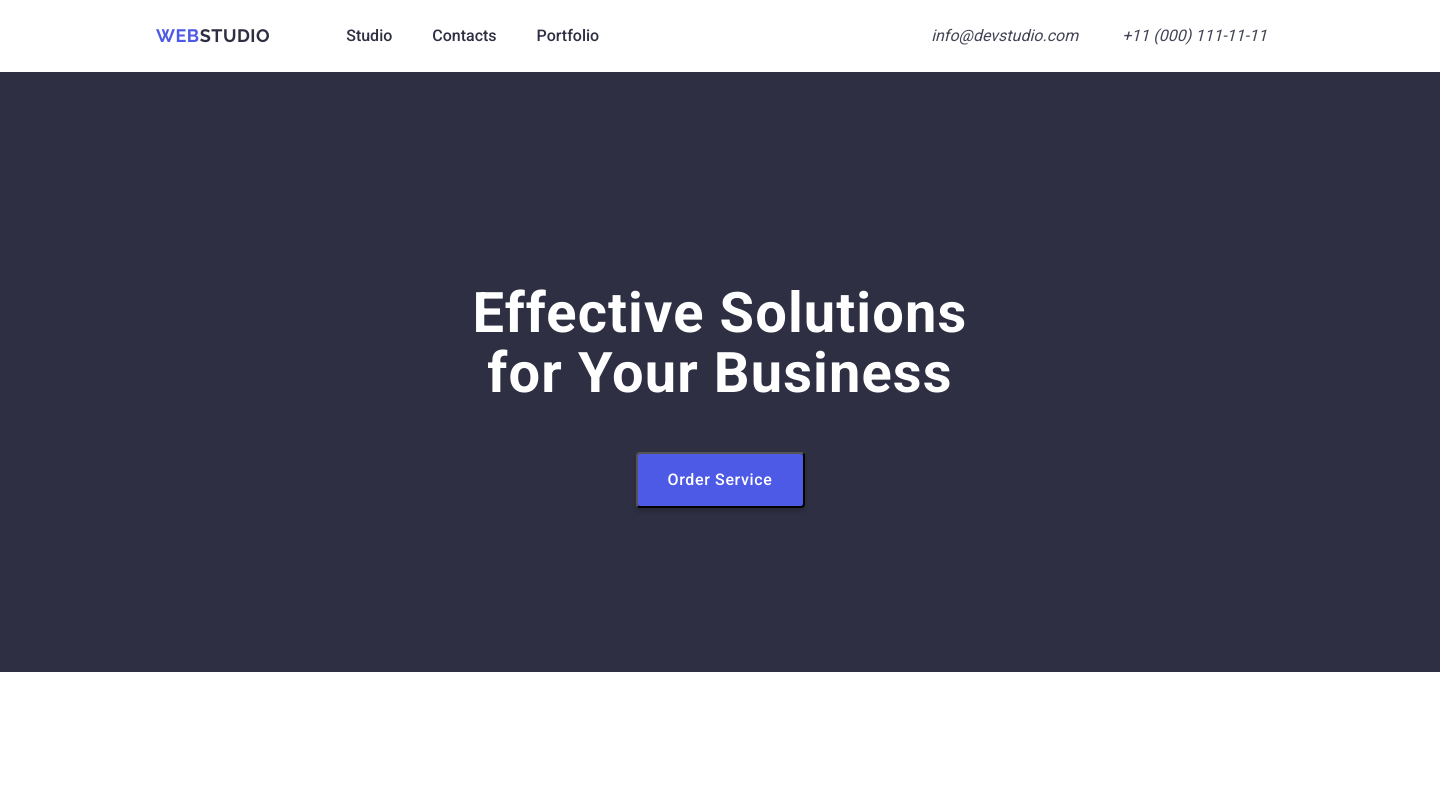
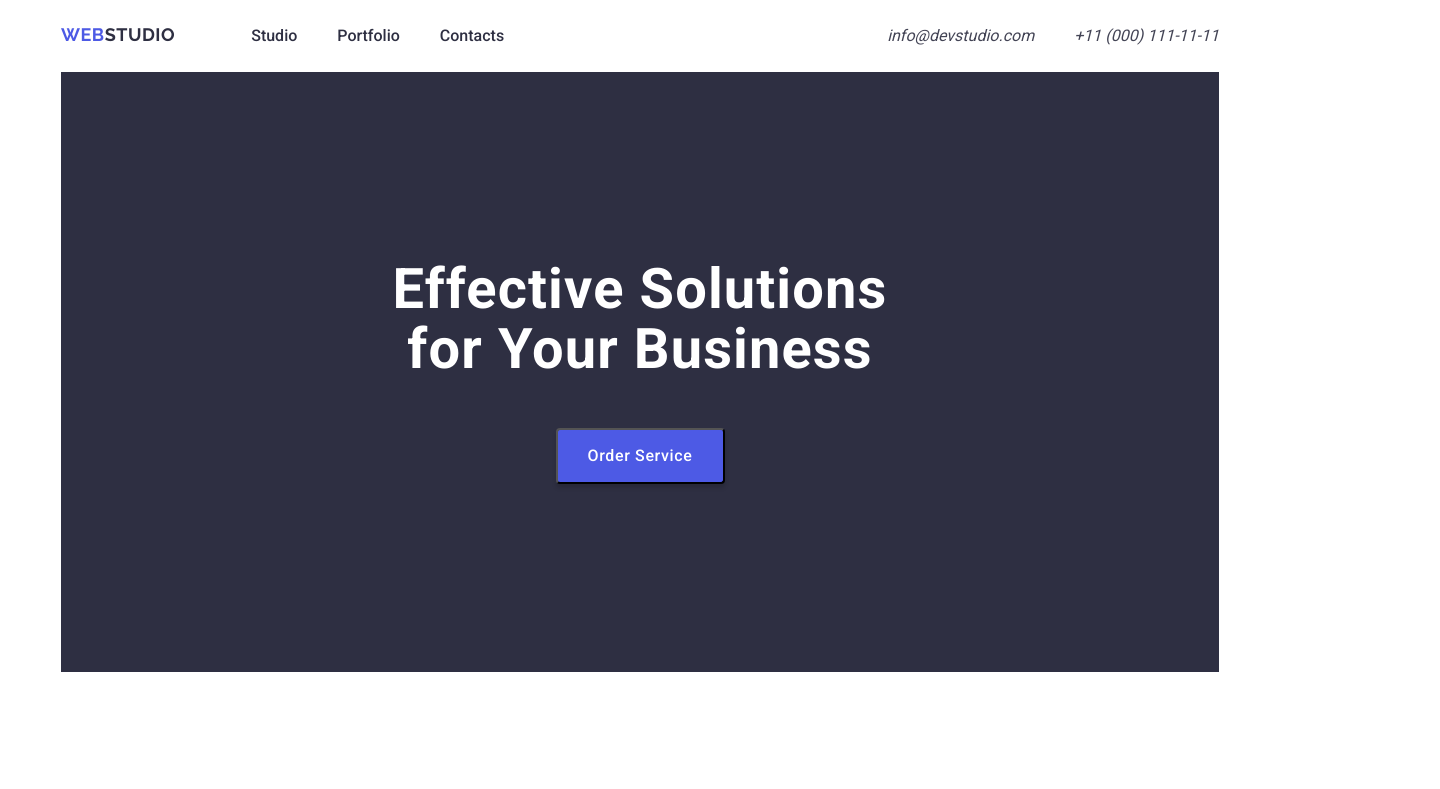
Before and after one commit to Panchostra/goit-markup-hw-03, a plain HTML site: page index.html in a window 1280 px wide. Shown: the top 789 px of the page, 1440 px wide, since content can reach past the window. Drawn offline with nearby package versions, Linux system fonts and the light colour scheme.

Commit message:
post feedback changes

```diff
--- a/css/styles.css
+++ b/css/styles.css
@@ -1,5 +1,6 @@
-.whole-page {
+.container {
   width: 1158px;
+  margin: 0 auto;
 }
 .button {
   font-weight: 500;
@@ -13,7 +14,7 @@
   width: 169px;
   height: 56px;
   border-radius: 4px;
-  transform: translateY(48px);
+  margin-top: 48px;
 }
 .button:hover,
 .button:focus {
@@ -70,14 +71,12 @@ p {
   color: #404bbf;
 }
 .slogan.section {
-width: 100%;
   padding: 120px 16px;
   display: flex;
   flex-direction: column;
   justify-content: center;
   align-items: center;
   background-color: #2e2f42;
-
 }
 
 .mail-link,
@@ -90,7 +89,7 @@ background-color: #2e2f42;
 }
 .team.section {
   background-color: #f4f4fd;
-  width: 1440px;
+
   height: 732px;
 }
 .card-item {
@@ -123,8 +122,7 @@ ul {
 .page-footer {
   background-color: #2e2f42;
   height: 312px;
-  width: 1440px;
-  padding: 100px 1020px 100px 156px;
+  padding: 100px 1011px 100px 147px;
 }
 .footer-text {
   color: #f4f4fd;
@@ -166,30 +164,34 @@ ul {
   width: 1158px;
 }
 .page-header {
+  padding: 24px 0;
+}
+.header-container {
   display: flex;
-  flex-direction: row;
-  width: 1440px;
-  height: 72px;
   align-items: center;
-  margin: 0 auto;
+  justify-content: space-between;
 }
 .page-nav {
   display: flex;
   flex-direction: row;
   gap: 40px;
 }
-.mail-link {
-  margin-left: 332px;
+.header-left {
+  display: flex;
+  flex-direction: row;
+  gap: 76px;
 }
-.tel-link {
-  margin-left: 40px;
+
+.address {
+  display: flex;
+  flex-direction: row;
+  gap: 40px;
 }
+
 .header-logo {
-  margin: 156px;
-  margin-right: 76px;
+  margin: 0px;
 }
 .slogan.section {
-  width: 1440px;
   height: 600px;
   display: flex;
   flex-direction: column;
@@ -206,7 +208,6 @@ ul {
 }
 .item.section {
   display: flex;
-  width: 1440px;
   height: 344px;
   justify-content: center;
   align-items: center;
@@ -217,7 +218,10 @@ ul {
   gap: 24px;
 }
 .item-box {
+  display: flex;
+  flex-direction: column;
   width: 264px;
+  gap: 8px;
 }
 .item-text {
   font-weight: 400;
@@ -248,9 +252,9 @@ background-color: #fff;
   padding-bottom: 32px;
   border-radius: 0 0 4px 4px;
   box-shadow:
-0 2px 1px rgba(46,47,66,0.08),
-0 1px 1px rgba(46,47,66,0.16),
-0 1px 6px rgba(46,47,66,0.08);
+    0 2px 1px rgba(46, 47, 66, 0.08),
+    0 1px 1px rgba(46, 47, 66, 0.16),
+    0 1px 6px rgba(46, 47, 66, 0.08);
 }
 
 .section-title {
@@ -266,9 +270,8 @@ box-shadow:
   margin: 0;
 }
 .portfolio.section {
-  width: 1440px;
   height: 1240px;
-  background-color: #FFFFFF;
+  background-color: #ffffff;
 }
 
 .portfolio-list {
@@ -286,7 +289,7 @@ width: 360px;
 .portfolio-image {
   height: auto;
   object-fit: cover;
-  width:auto
+  width: auto;
 }
 .portfolio-text-box {
   width: 360px;
--- a/index.html
+++ b/index.html
@@ -19,20 +19,22 @@
     <link rel="stylesheet" href="./css/styles.css" />
   </head>
   <body>
-    <section class="whole-page">
+    <div class="container">
       <header class="page-header">
+        <div class="header-container">
+          <div class="header-left">
             <a href="/" class="header-logo">
               <span class="header-logo-web">WEB</span
               ><span class="header-logo-studio">STUDIO</span>
             </a>
-
             <nav>
               <ul class="page-nav">
                 <li><a href="#studio" class="link">Studio</a></li>
-            <li><a href="#contacts" class="link">Contacts </a></li>
                 <li><a href="#portfolio" class="link">Portfolio</a></li>
+                <li><a href="#contacts" class="link">Contacts</a></li>
               </ul>
             </nav>
+          </div>
           <address class="address">
             <a href="mailto:info@devstudio.com" class="mail-link"
               >info@devstudio.com</a
@@ -41,6 +43,7 @@
               >+11 (000) 111-11-11</a
             >
           </address>
+        </div>
       </header>
       <main>
         <section class="slogan section">
@@ -227,6 +230,6 @@
           </p>
         </section>
       </footer>
-    </section>
+    </div>
   </body>
 </html>
```
Lines whose indentation alone changed are shown as unchanged.
